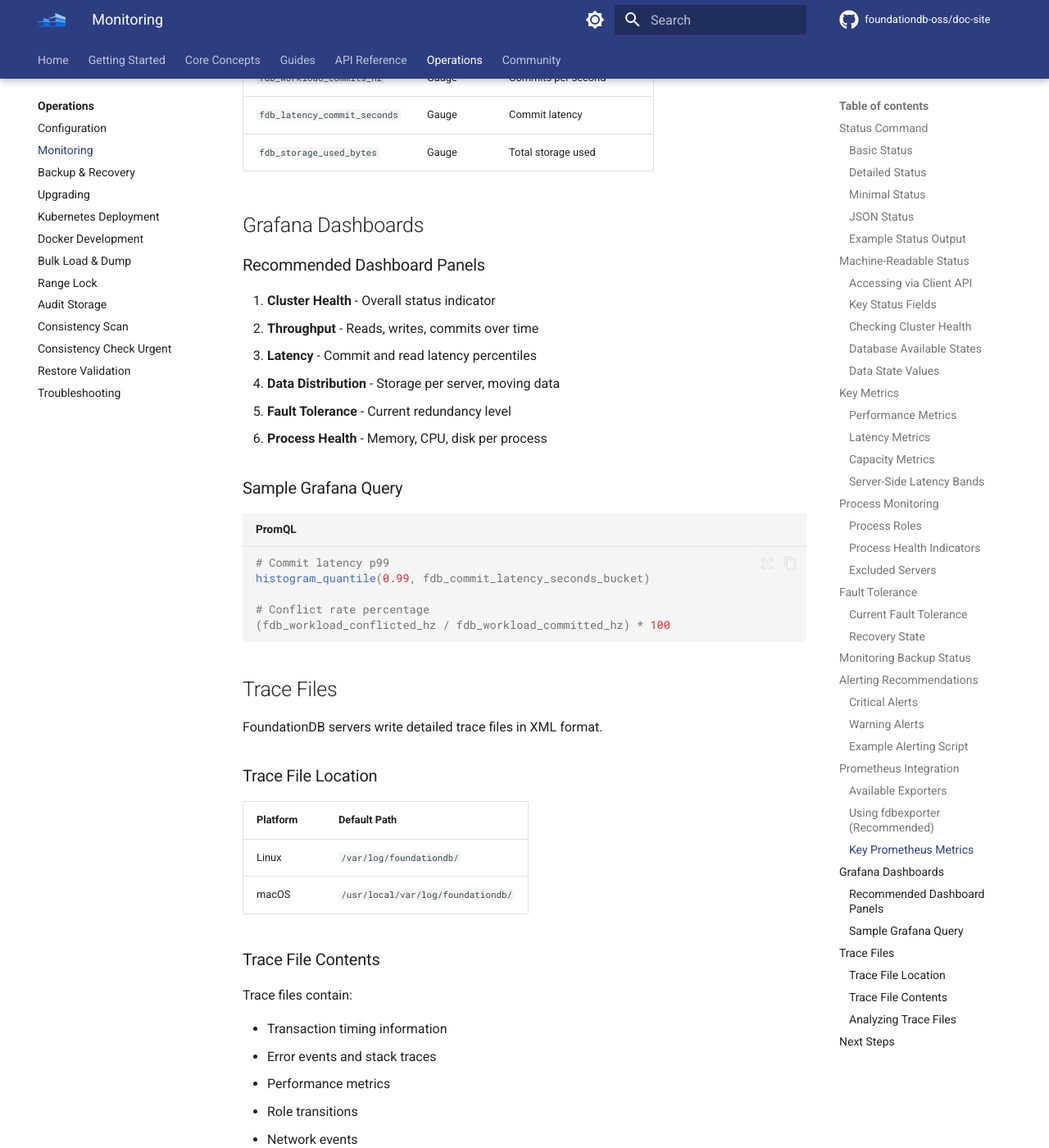
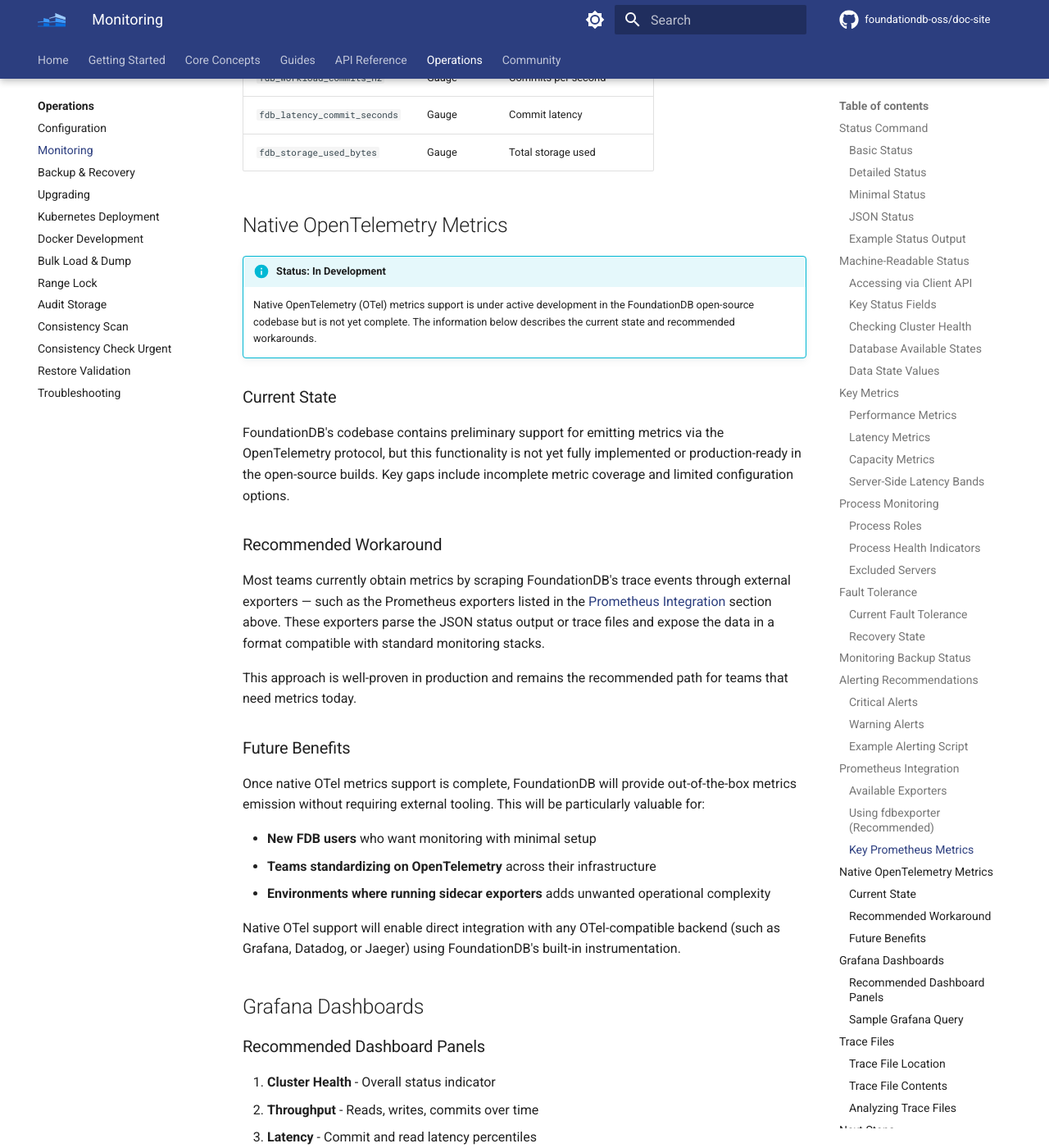
Before and after one commit to foundationdb-oss/doc-site, an MkDocs documentation site: the page built from docs/operations/monitoring.md, in a window 1280 px wide and 1400 px high, scrolled down 10516 px. Shown: the whole window at 82% size. Built offline with MkDocs 1.6.1 and Material for MkDocs 9.7.7, drawn with Linux system fonts in a browser that asks for light colours; comment, search, counter and statistics services are not loaded; the version menu is left out.

Commit message:
docs: add Native OpenTelemetry Metrics section with status and workaroun
Agent-Id: agent-20af8ca3-01bd-44be-88fd-41252b384142
Linked-Note-Id: b4142b4e-f891-4b08-bdfb-ae6132bfbcbf

```diff
--- a/docs/operations/monitoring.md
+++ b/docs/operations/monitoring.md
@@ -401,6 +401,31 @@ scrape_configs:
 | `fdb_latency_commit_seconds` | Gauge | Commit latency |
 | `fdb_storage_used_bytes` | Gauge | Total storage used |
 
+## Native OpenTelemetry Metrics
+
+!!! info "Status: In Development"
+    Native OpenTelemetry (OTel) metrics support is under active development in the FoundationDB open-source codebase but is not yet complete. The information below describes the current state and recommended workarounds.
+
+### Current State
+
+FoundationDB's codebase contains preliminary support for emitting metrics via the OpenTelemetry protocol, but this functionality is not yet fully implemented or production-ready in the open-source builds. Key gaps include incomplete metric coverage and limited configuration options.
+
+### Recommended Workaround
+
+Most teams currently obtain metrics by scraping FoundationDB's trace events through external exporters — such as the Prometheus exporters listed in the [Prometheus Integration](#prometheus-integration) section above. These exporters parse the JSON status output or trace files and expose the data in a format compatible with standard monitoring stacks.
+
+This approach is well-proven in production and remains the recommended path for teams that need metrics today.
+
+### Future Benefits
+
+Once native OTel metrics support is complete, FoundationDB will provide out-of-the-box metrics emission without requiring external tooling. This will be particularly valuable for:
+
+- **New FDB users** who want monitoring with minimal setup
+- **Teams standardizing on OpenTelemetry** across their infrastructure
+- **Environments where running sidecar exporters** adds unwanted operational complexity
+
+Native OTel support will enable direct integration with any OTel-compatible backend (such as Grafana, Datadog, or Jaeger) using FoundationDB's built-in instrumentation.
+
 ## Grafana Dashboards
 
 ### Recommended Dashboard Panels
```
